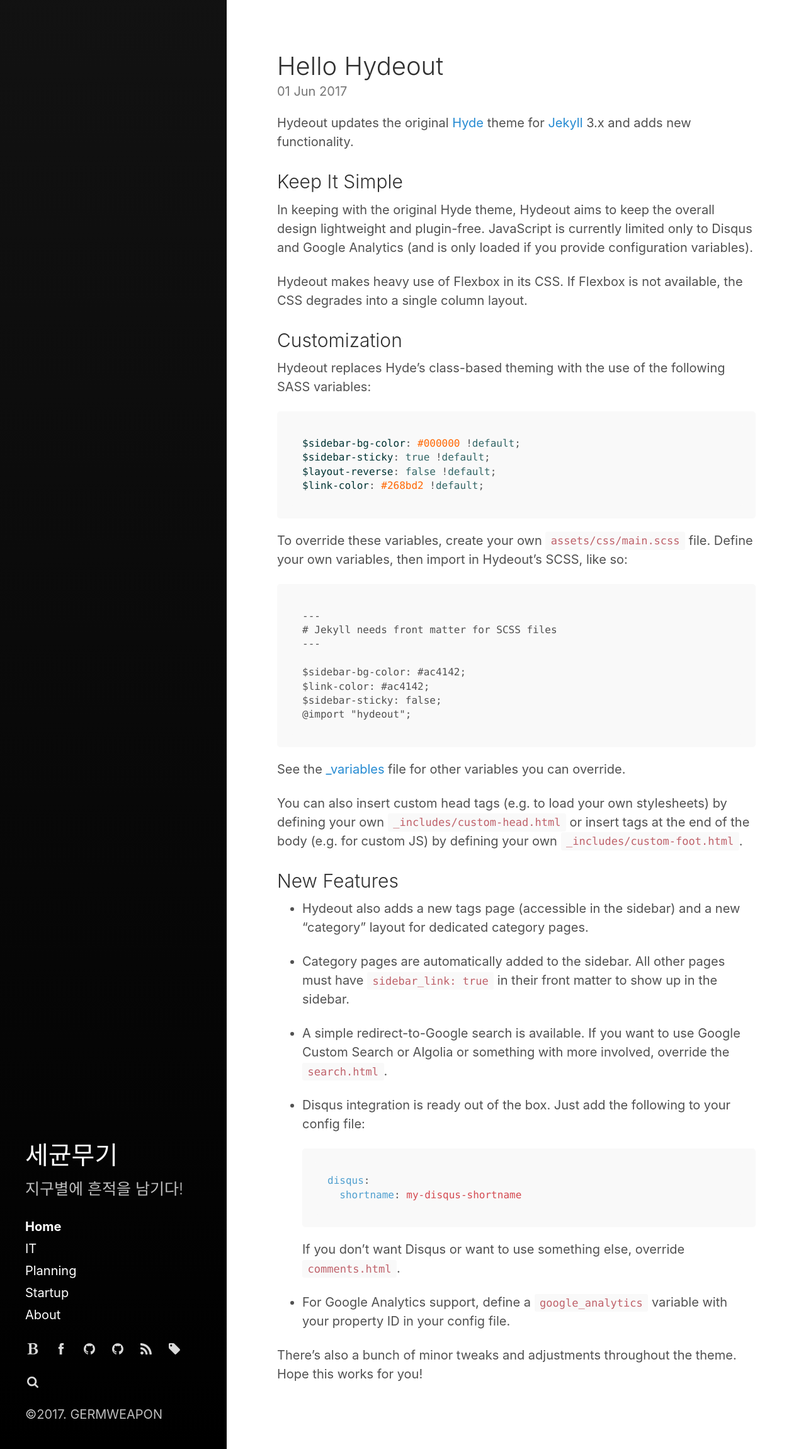
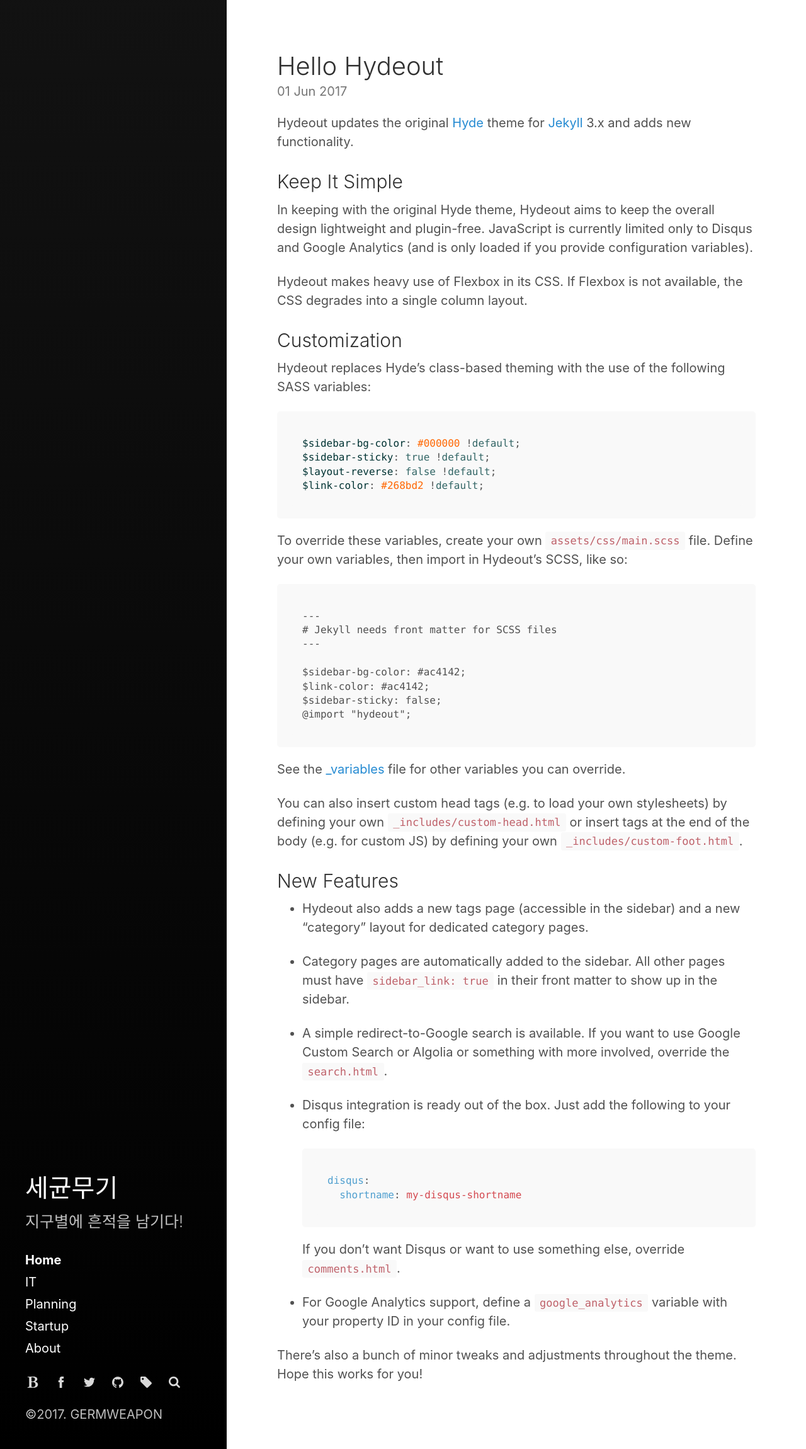
Before and after one commit to germweapon/germweapon.github.io, a Jekyll site: the page built from index.html, in a window 1280 px wide. Shown: the whole page at 63% size. Built offline with Jekyll 4.4.1, drawn with Linux system fonts in a browser that asks for light colours; the list of posts is cut into pages by our own code.

Commit message:
some fix

```diff
--- a/_includes/sidebar-icon-links.html
+++ b/_includes/sidebar-icon-links.html
@@ -14,7 +14,7 @@
     <a id="twitter-link"
        class="icon" title="Twitter" aria-label="Twitter"
        href="https://twitter.com/germweapon">
-      {% include svg/github.svg %}
+      {% include svg/twitter.svg %}
     </a>
 
   {% if site.github.repo %}
@@ -24,12 +24,6 @@
       {% include svg/github.svg %}
     </a>
   {% endif %}
-
-  <a id="subscribe-link"
-     class="icon" title="Subscribe" aria-label="Subscribe"
-     href="{{ site.baseurl }}/feed.xml">
-    {% include svg/feed.svg %}
-  </a>
 
   {% comment %}
     Check if we have tag or search pages page active before linking to it.
```
